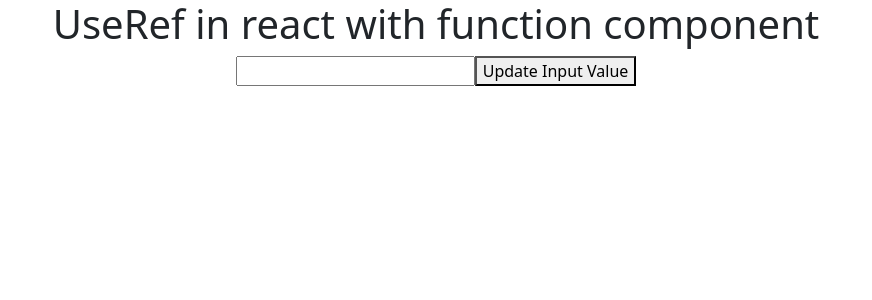
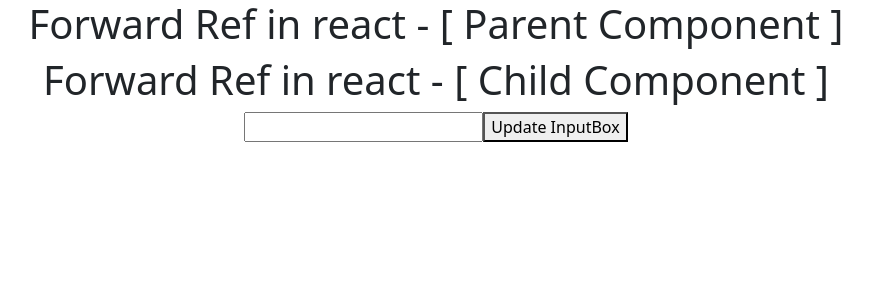
Before and after one commit to Babariya09/React-Practice, a React (Create React App) app: page / in a window 1280 px wide. Shown: the top 300 px of the page, without its empty margins (204-1076 px from the left). Built offline with nearby package versions, Linux system fonts and the light colour scheme.

Commit message:
Forwardref is done  in function component

```diff
--- a/src/App.js
+++ b/src/App.js
@@ -23,6 +23,7 @@ import Pure from './Pure';
 import Usememo from './Usememo';
 import Refwithclasscomponent from './Refwithclasscomponent';
 import Useref from './Userefwithfunction';
+import Forwardref from './Forwardref';
 
 function App() {
   return (
@@ -48,7 +49,8 @@ function App() {
       {/* <Pure /> */}
       {/* <Usememo /> */}
       {/* <Refwithclasscomponent /> */}
-      <Useref />
+      {/* <Useref /> */}
+      <Forwardref />
     </div>
   );
 }
--- /dev/null
+++ b/src/Forwardref.js
@@ -0,0 +1,29 @@
+import React, { useRef } from "react";
+import Forwardref2 from "./Forwardref2";
+
+function Forwardref() {
+
+    let inputRef = useRef(null);
+
+    function updateInput() {
+        inputRef.current.value="1000";
+        inputRef.current.style.color="red";
+        inputRef.current.focus();
+    }
+
+    return(
+        <>
+            <h1>Forward Ref in react - [ Parent Component ]</h1>
+            <Forwardref2 ref={inputRef} />
+            <button onClick={updateInput}>Update InputBox</button>
+        </>
+    )
+}
+
+export default Forwardref;
+
+
+// ============= Note =============
+
+// forward ref te same ref jevuj work kare che but mani lo ke jyare aapde input and button aalag aalag component ma hoi tyare tena dom ne manipulate karva mate aapde forwardref no use karvi.
+// ek component ma thi bija component ma ref data mokalva use thya forward ref.
--- /dev/null
+++ b/src/Forwardref2.js
@@ -0,0 +1,12 @@
+import React, { forwardRef } from "react";
+
+function Forwardref2(props,customref) {
+    return(
+        <>
+            <h1>Forward Ref in react - [ Child Component ]</h1> {/* This is Child Component */}
+            <input type="text" ref={customref}/>
+        </>
+    )
+}
+
+export default forwardRef(Forwardref2);
```
